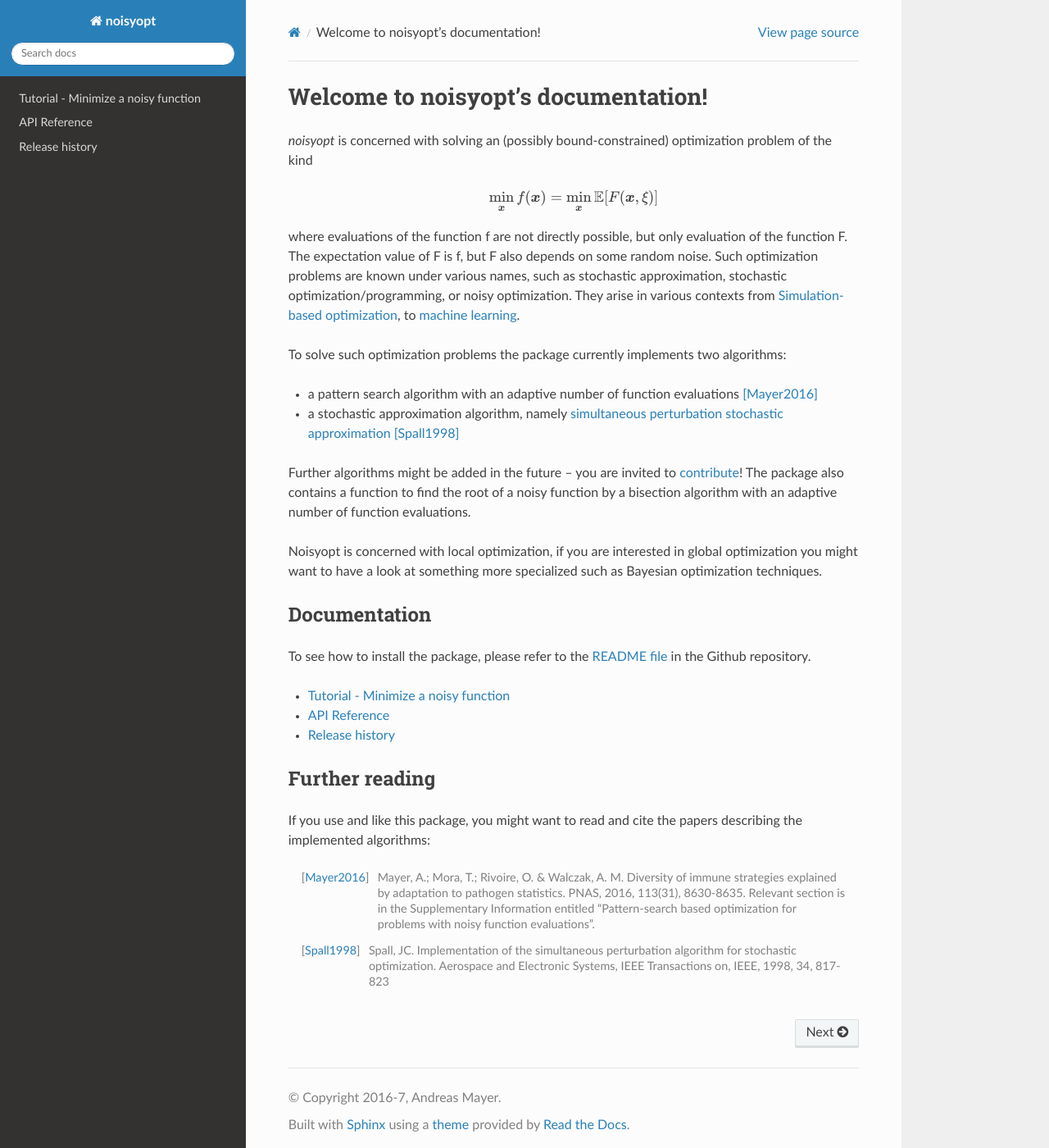
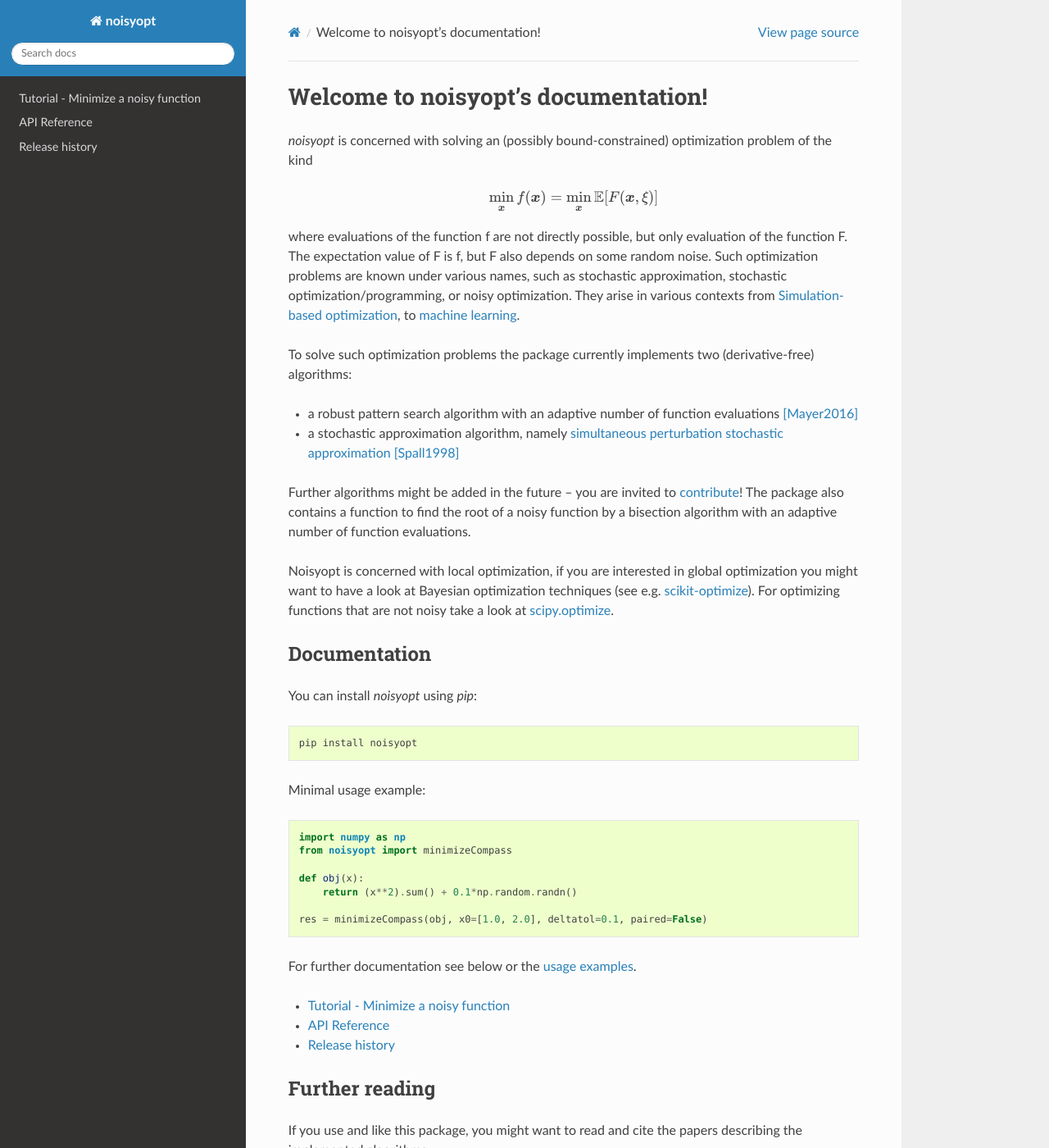
Before and after one commit to andim/noisyopt, a Sphinx documentation site: the page built from doc/index.rst, in a window 1280 px wide and 1400 px high. Shown: the whole window at 82% size. Built offline with Sphinx 7.4.7 and the Read the Docs theme 2.0.0, drawn with Linux system fonts in a browser that asks for light colours.

Commit message:
doc: algos do not require explicit derivatives

```diff
--- a/doc/index.rst
+++ b/doc/index.rst
@@ -15,21 +15,35 @@
 Such optimization problems are known under various names, such as stochastic approximation, stochastic optimization/programming, or noisy optimization.
 They arise in various contexts from `Simulation-based optimization <https://en.wikipedia.org/wiki/Simulation-based_optimization>`_, to `machine learning <https://en.wikipedia.org/wiki/Stochastic_gradient_descent>`_.
 
-To solve such optimization problems the package currently implements two algorithms:
+To solve such optimization problems the package currently implements two (derivative-free) algorithms:
 
-- a pattern search algorithm with an adaptive number of function evaluations [Mayer2016]_
+- a robust pattern search algorithm with an adaptive number of function evaluations [Mayer2016]_
 - a stochastic approximation algorithm, namely `simultaneous perturbation stochastic approximation <http://www.jhuapl.edu/SPSA/>`_ [Spall1998]_
 
 Further algorithms might be added in the future -- you are invited to `contribute <https://github.com/andim/noisyopt/blob/master/CONTRIBUTING.md>`_!
 The package also contains a function to find the root of a noisy function by a bisection algorithm with an adaptive number of function evaluations.
 
-Noisyopt is concerned with local optimization, if you are interested in global optimization you might want to have a look at something more specialized such as Bayesian optimization techniques.
+Noisyopt is concerned with local optimization, if you are interested in global optimization you might want to have a look at Bayesian optimization techniques (see e.g. `scikit-optimize <https://github.com/scikit-optimize/scikit-optimize>`_).
+For optimizing functions that are not noisy take a look at `scipy.optimize <http://docs.scipy.org/doc/scipy/reference/optimize.html>`_.
 
 Documentation
 -------------
 
-To see how to install the package, please refer to the `README file
-<https://github.com/andim/noisyopt/blob/master/README.md>`_ in the Github repository.
+You can install `noisyopt` using `pip`::
+
+    pip install noisyopt
+
+Minimal usage example::
+
+    import numpy as np
+    from noisyopt import minimizeCompass
+
+    def obj(x):
+        return (x**2).sum() + 0.1*np.random.randn()
+
+    res = minimizeCompass(obj, x0=[1.0, 2.0], deltatol=0.1, paired=False)
+
+For further documentation see below or the `usage examples <https://github.com/andim/noisyopt/tree/master/examples>`_.
 
 .. toctree::
    :maxdepth: 1
```
Also changed, not shown: README.md (+3 -4 lines).
